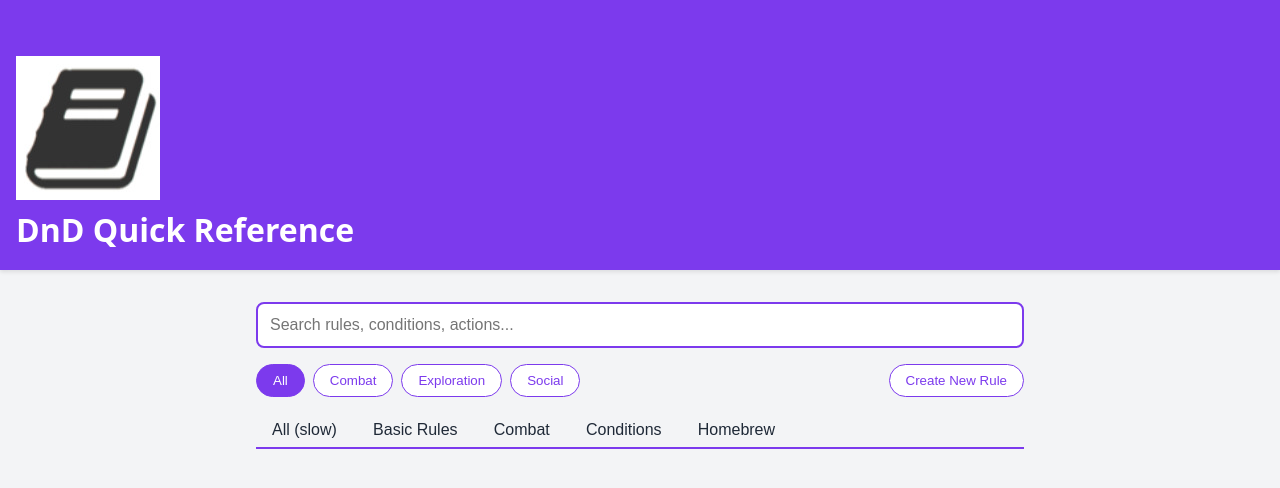
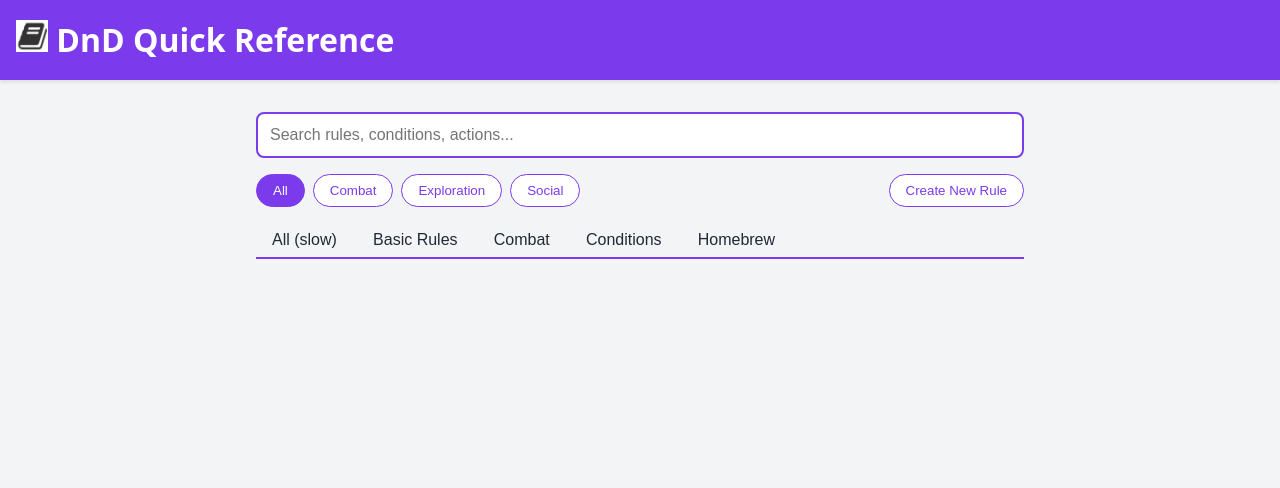
Before and after one commit to hexolexo/PWA-Assessment, a plain HTML site: page static/index.html in a window 1280 px wide. Drawn offline with Linux system fonts and the light colour scheme.

Commit message:
I think this is the finish project?

```diff
--- a/static/index.html
+++ b/static/index.html
@@ -14,11 +14,7 @@
     </div>
 
     <header>
-        <div class="header-container">
-            </div>
-            <img src="/icon.png" alt="DnD Icon" class="header-icon">
-            <h1 class="header-title">DnD Quick Reference</h1>
-        </div>
+        <h1 class="header-title"> <img src="/favicon.ico" alt="DnD Icon"> DnD Quick Reference</h1>
     </header>
 
     <main>
--- a/static/style.css
+++ b/static/style.css
@@ -28,21 +28,9 @@ header {
     box-shadow: 0 2px 4px rgba(0,0,0,0.1);
 }
 
-.header-icon {
-    max-width: 100%;
-    max-height: 100%;
-    object-fit: contain;
-}
-.header-container {
-    display: flex;
-    align-items: center;
-    justify-content: center;
-    width: 100%;
-    max-width: 800px;
-    margin: 0 auto;
-    padding: 20px;
-    box-sizing: border-box;
-}
+
+img {height: 1em;}
+
 .container {
     max-width: 800px;
     margin: 0 auto;
```
Also changed, not shown: static/create.html (+0 -1 lines), 1 other file.
